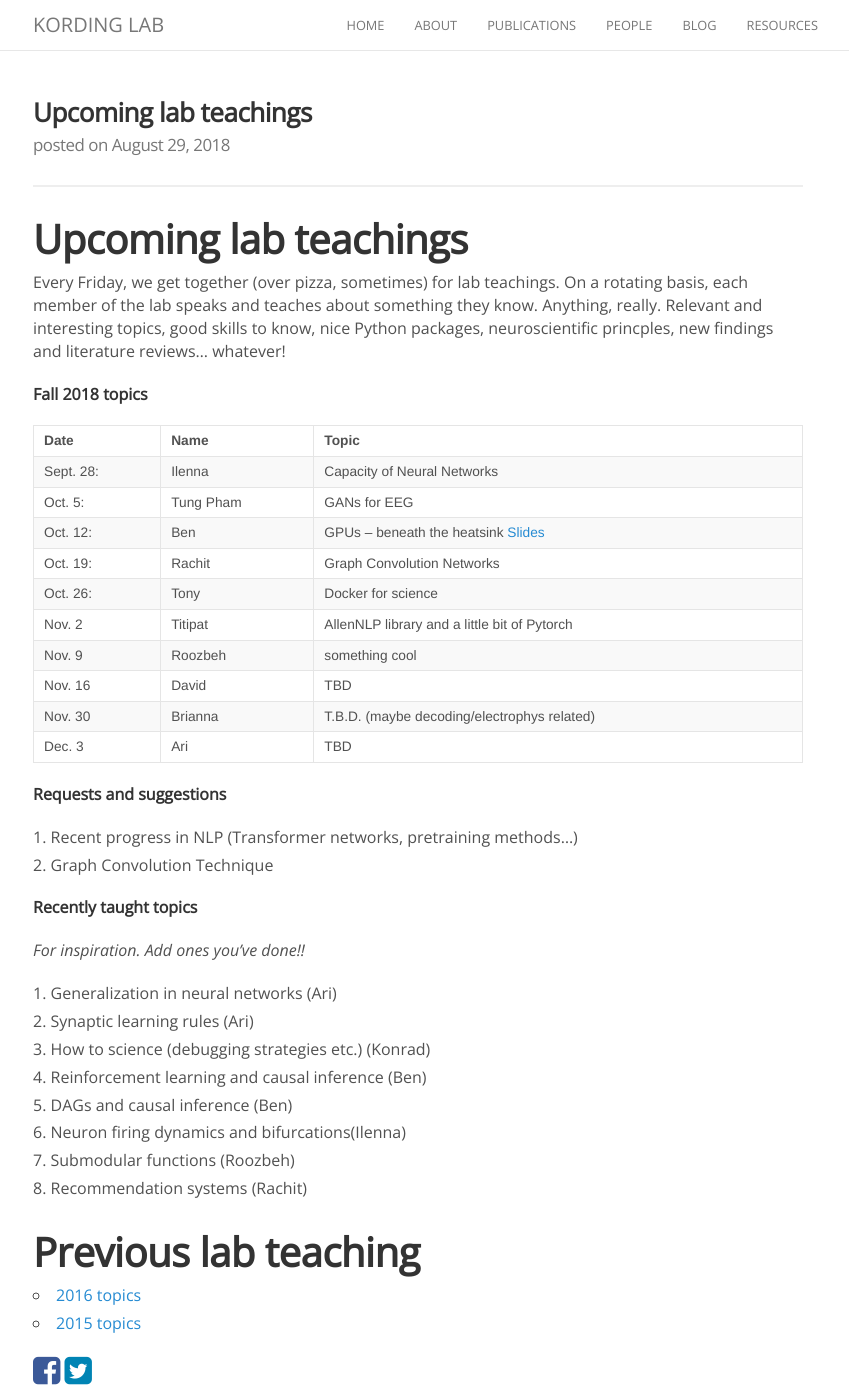
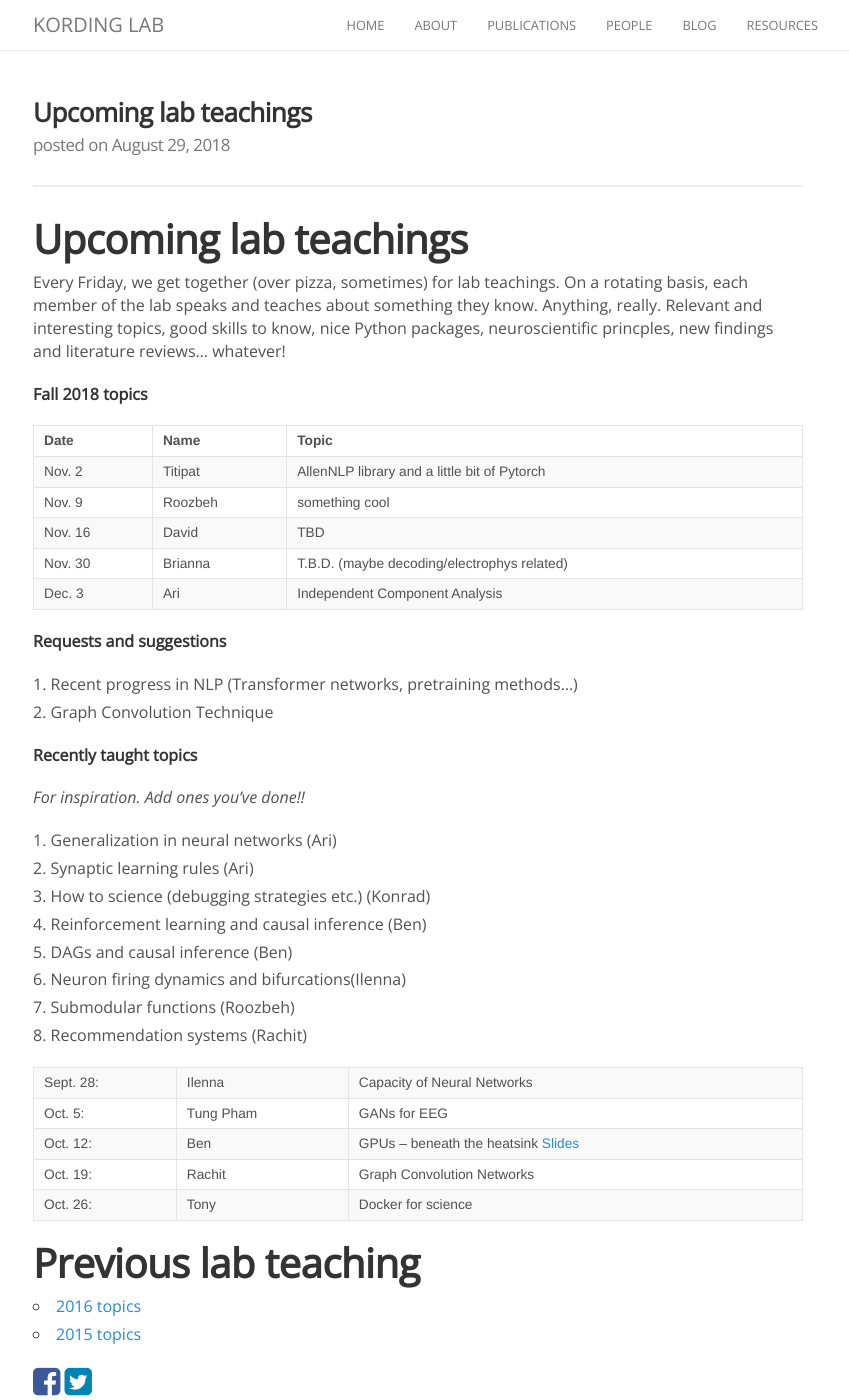
Before and after one commit to KordingLab/KordingLab.github.io, a Jekyll site: the page built from _posts/2018-08-29-upcoming-lab-teaching.md, in a window 1280 px wide and 1400 px high. Shown: the whole window, without its empty margins (222-1071 px from the left). Built offline with Jekyll 4.4.1, drawn with Linux system fonts in a browser that asks for light colours; nearby versions of some CDN libraries; comment, search, counter and statistics services are not loaded; some of the changed lines change nothing that is shown.

Commit message:
Moved old teachings down

```diff
--- a/_posts/2018-08-29-upcoming-lab-teaching.md
+++ b/_posts/2018-08-29-upcoming-lab-teaching.md
@@ -15,16 +15,11 @@ neuroscientific princples, new findings and literature reviews... whatever!
 
 | Date | Name | Topic |
 |------|------|-------|
-|Sept. 28:| Ilenna | Capacity of Neural Networks   |
-|Oct. 5:| Tung Pham    |  GANs for EEG   |
-|Oct. 12:|  Ben  | GPUs -- beneath the heatsink [Slides](https://github.com/benlansdell/gpu_samples)    |
-|Oct. 19:|   Rachit   |  Graph Convolution Networks  |
-|Oct. 26:|  Tony |  Docker for science  |
 |Nov. 2|  Titipat   |  AllenNLP library and a little bit of Pytorch  |
 |Nov. 9|  Roozbeh    |    something cool   |
 |Nov. 16|   David   |   TBD   |
 |Nov. 30|Brianna|T.B.D. (maybe decoding/electrophys related)|
-|Dec. 3| Ari | TBD|
+|Dec. 3| Ari | Independent Component Analysis |
 
 
 
@@ -46,6 +41,12 @@ neuroscientific princples, new findings and literature reviews... whatever!
 7. Submodular functions (Roozbeh)
 8. Recommendation systems (Rachit)
 
+|Sept. 28:| Ilenna | Capacity of Neural Networks   |
+|Oct. 5:| Tung Pham    |  GANs for EEG   |
+|Oct. 12:|  Ben  | GPUs -- beneath the heatsink [Slides](https://github.com/benlansdell/gpu_samples)    |
+|Oct. 19:|   Rachit   |  Graph Convolution Networks  |
+|Oct. 26:|  Tony |  Docker for science  |
+
 # Previous lab teaching
 
 - [2016 topics](http://kordinglab.com/lab_teaching_2016/)
```
